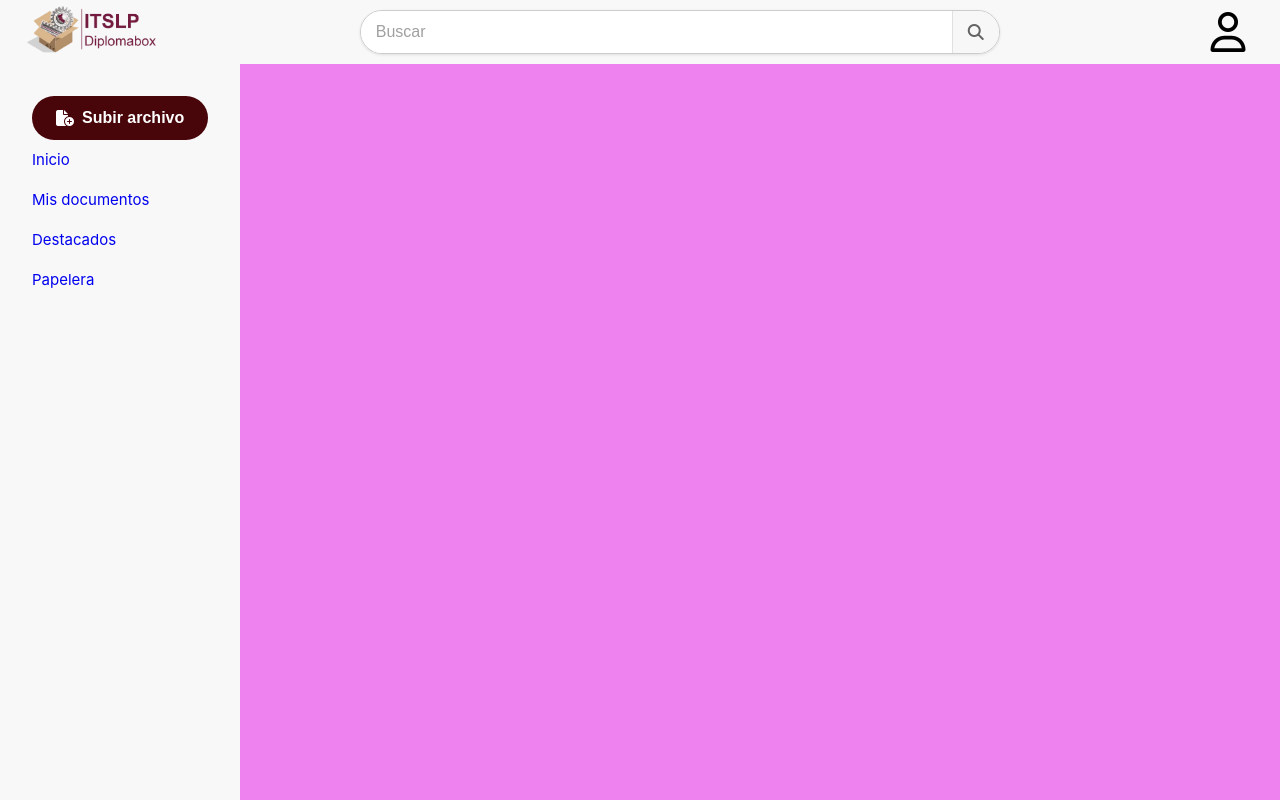
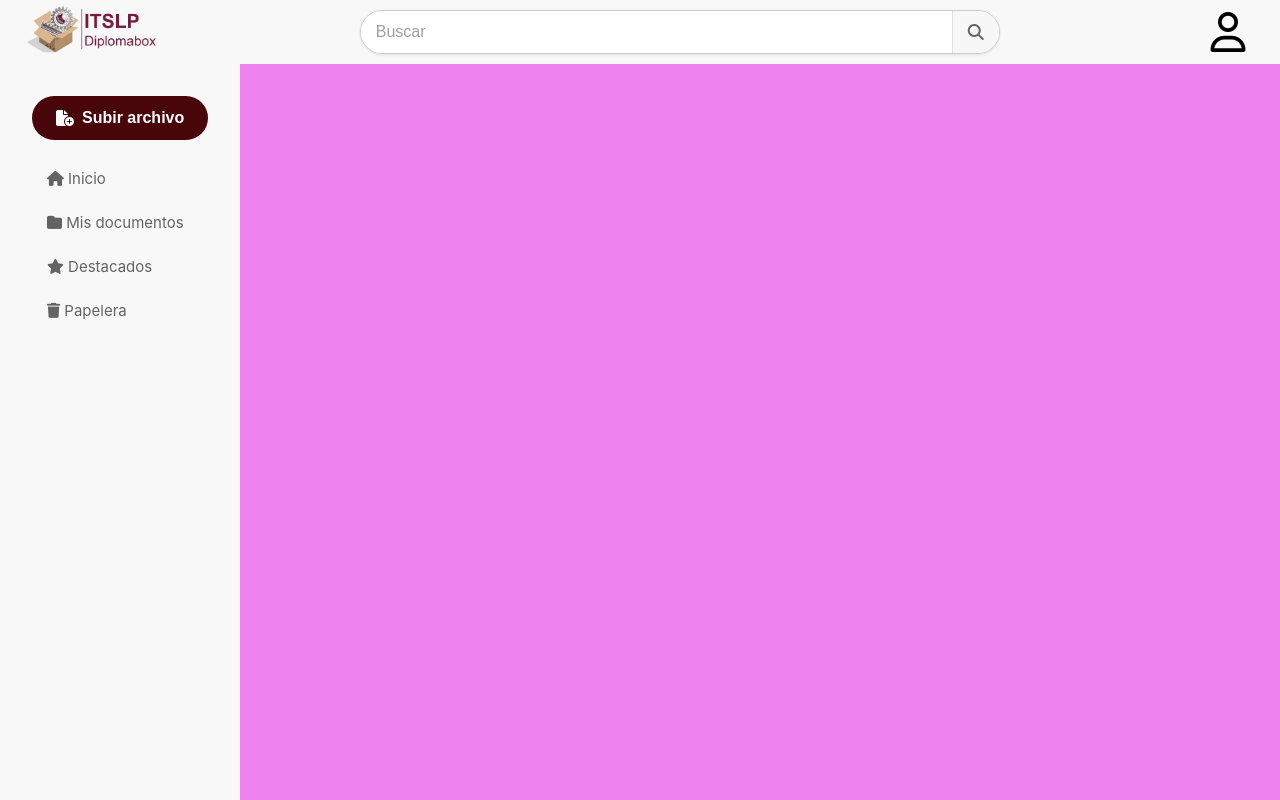
Before and after one commit to AmayaGM/Diplomabox, a Vue app: page / in a window 1280 px wide. Built offline with nearby package versions, Linux system fonts and the light colour scheme.

Commit message:
sidebar styles

```diff
--- a/src/assets/main.css
+++ b/src/assets/main.css
@@ -34,11 +34,11 @@
   --color-button-active-text: var( --vt-c-white);
 
   --color-menu-background: var(--vt-c-light-gray);
-  --color-menu-text: var(--vt-c-black);
+  --color-menu-text: var(--vt-c-dark-gray);
   --color-menu-hover-background: var(--vt-c-gray);
   --color-menu-hove-text: var(--vt-c-black);
   --color-menu-active-background: var(--vt-c-light-gray);
-  --color-menu-active-text: var(--vt-c-cherry-red);
+  --color-menu-active-text: var(--vt-c-light-cherry-red);
 
 
   --color-searchBar-background: var(--vt-c-white);
@@ -59,6 +59,8 @@
   --font-size-button: 1rem;
   --font-size-searchbar: 1rem;
   --font-size-sidebar: 1rem;
+
+  --font-weight-sidebar: 2rem;
 
 }
 
@@ -121,3 +123,23 @@ body {
     font-family: "Font Awesome 6 Free" !important;
     font-weight: 900 !important;
 }
+
+.fa-house:before {
+    font-family: "Font Awesome 6 Free" !important;
+    font-weight: 900 !important;
+}
+
+.fa-folder:before {
+    font-family: "Font Awesome 6 Free" !important;
+    font-weight: 900 !important;
+}
+
+.fa-star:before {
+    font-family: "Font Awesome 6 Free" !important;
+    font-weight: 900 !important;
+}
+
+.fa-trash:before {
+    font-family: "Font Awesome 6 Free" !important;
+    font-weight: 900 !important;
+}
--- a/src/components/Sidebar.vue
+++ b/src/components/Sidebar.vue
@@ -2,10 +2,26 @@
 <div class="sidebar">
     <SubirArchivo></SubirArchivo>
 <ul>
-    <li><RouterLink to="/Home">Inicio</RouterLink></li>
-    <li><RouterLink to="/MisDocumentos">Mis documentos</RouterLink></li>
-    <li><RouterLink to="/Destacados">Destacados</RouterLink></li>
-    <li><RouterLink to="/Papelera">Papelera</RouterLink></li>
+    <li class="menu-item">
+        <RouterLink to="/Home">
+            <i class="fa-solid fa-house"></i>   Inicio
+        </RouterLink>
+    </li>
+    <li class="menu-item">
+        <RouterLink to="/MisDocumentos">
+            <i class="fa-solid fa-folder"></i>   Mis documentos
+        </RouterLink>
+    </li>
+    <li class="menu-item">
+        <RouterLink to="/Destacados">
+            <i class="fa-solid fa-star"></i>   Destacados
+        </RouterLink>
+    </li>
+    <li class="menu-item">
+        <RouterLink to="/Papelera">
+            <i class="fa-solid fa-trash"></i>   Papelera
+        </RouterLink>
+    </li>
 </ul>
 </div>
 </template>
@@ -14,19 +30,55 @@
 import SubirArchivo from './modules/sidebar/SubirArchivo.vue';
 </script>
 
-<style>
+<style scoped>
+/* Estilos del contenedor principal */
 .sidebar{
     width: 100%;
     height: 100%;
     padding: 1rem;
 }
+
 .sidebar ul {
     list-style: none;
     padding: 0;
+    margin-top: 10%;
 }
-.sidebar a {
+
+/* Estilos base para el elemento de lista (LI) */
+.menu-item {
+    list-style: none;
+    background-color: var(--color-menu-background); /* Color normal */
+    color: var(--color-menu-text); /* Color normal */
+    transition: background-color 0.3s, color 0.3s;
+    cursor: pointer;
+}
+
+/* Estilos para el enlace (RouterLink) dentro del LI */
+.menu-item a {
     text-decoration: none;
-    display: block;
-    padding: 0.5rem 0;
+    display: block; /* Ocupa todo el LI para el área de clic */
+    padding: 10px 15px;
+    color: inherit; /* Hereda el color del texto del LI */
+    font-weight: normal;
+    transition: background-color 0.3s, color 0.3s, font-weight 0.3s;
+}
+
+/* 🖱️ ESTADO HOVER (al pasar el mouse) */
+.menu-item:hover {
+    background-color: var(--color-menu-hover-background);
+    color: var(--color-menu-hove-text);
+    font-weight: normal;
+}
+
+.menu-item a.router-link-active {
+    background-color: var(--color-menu-active-background);
+    color: var(--color-menu-active-text);
+    font-weight: bold;
+}
+
+/* Sobrescribe el hover para mantener los colores activos cuando ya está seleccionado */
+.menu-item a.router-link-active:hover {
+    background-color: var(--color-menu-active-background);
+    color: var(--color-menu-active-text);
 }
 </style>
```
